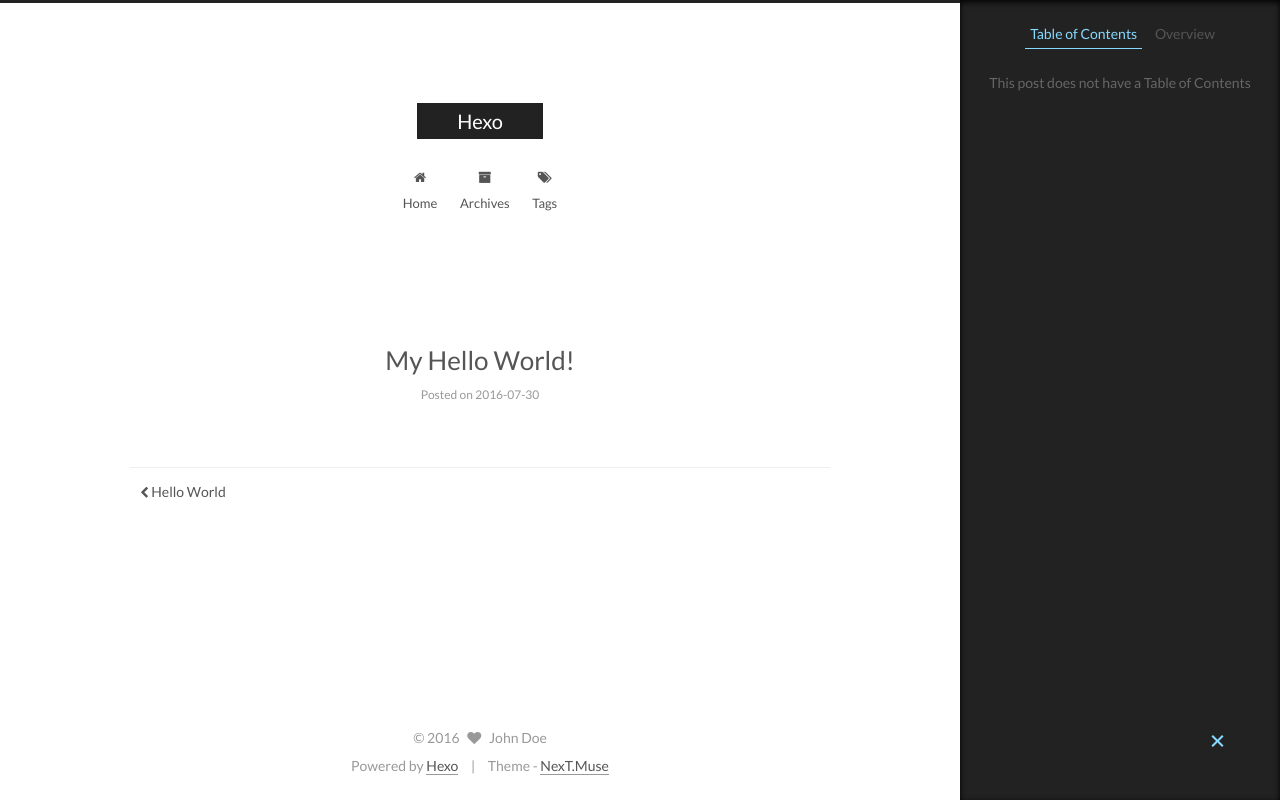
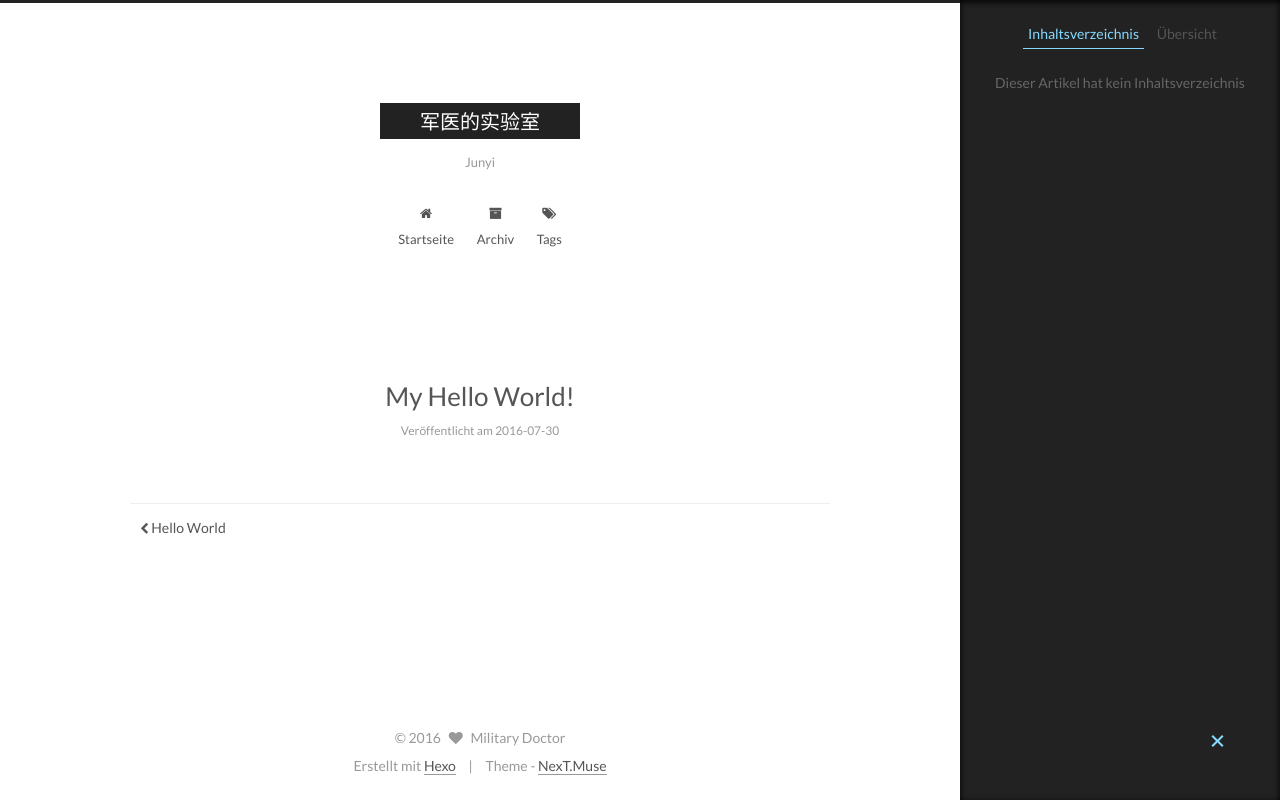
Before and after one commit to Fannao/Military-Doctor.github.io, a plain HTML site: page 2016/07/30/My-Hello-World/index.html in a window 1280 px wide. Both pictures are taken after a click on the element 1217 px from the left and 742 px from the top of the page. Drawn offline with Linux system fonts and the light colour scheme.

Commit message:
Site updated: 2016-07-30 17:22:09

```diff
--- a/2016/07/30/My-Hello-World/index.html
+++ b/2016/07/30/My-Hello-World/index.html
@@ -84,13 +84,16 @@
 
 
 
+<meta name="description" content="军医用来玩儿的">
 <meta property="og:type" content="article">
 <meta property="og:title" content="My Hello World!">
 <meta property="og:url" content="http://yoursite.com/2016/07/30/My-Hello-World/index.html">
-<meta property="og:site_name" content="Hexo">
+<meta property="og:site_name" content="军医的实验室">
+<meta property="og:description" content="军医用来玩儿的">
 <meta property="og:updated_time" content="2016-07-30T08:16:05.135Z">
 <meta name="twitter:card" content="summary">
 <meta name="twitter:title" content="My Hello World!">
+<meta name="twitter:description" content="军医用来玩儿的">
 
 
 
@@ -113,7 +116,7 @@
 
   <link rel="canonical" href="http://yoursite.com/2016/07/30/My-Hello-World/"/>
 
-  <title> My Hello World! | Hexo </title>
+  <title> My Hello World! | 军医的实验室 </title>
 </head>
 
 <body itemscope itemtype="http://schema.org/WebPage" lang="">
@@ -144,11 +147,11 @@
   <div class="custom-logo-site-title">
     <a href="/"  class="brand" rel="start">
       <span class="logo-line-before"><i></i></span>
-      <span class="site-title">Hexo</span>
+      <span class="site-title">军医的实验室</span>
       <span class="logo-line-after"><i></i></span>
     </a>
   </div>
-  <p class="site-subtitle"></p>
+  <p class="site-subtitle">Junyi</p>
 </div>
 
 <div class="site-nav-toggle">
@@ -171,7 +174,7 @@
 
               <i class="menu-item-icon fa fa-fw fa-home"></i> <br />
 
-            Home
+            Startseite
           </a>
         </li>
 
@@ -181,7 +184,7 @@
 
               <i class="menu-item-icon fa fa-fw fa-archive"></i> <br />
 
-            Archives
+            Archiv
           </a>
         </li>
 
@@ -244,7 +247,7 @@
             <span class="post-meta-item-icon">
               <i class="fa fa-calendar-o"></i>
             </span>
-            <span class="post-meta-item-text">Posted on</span>
+            <span class="post-meta-item-text">Veröffentlicht am</span>
             <time itemprop="dateCreated" datetime="2016-07-30T16:16:05+08:00" content="2016-07-30">
               2016-07-30
             </time>
@@ -353,10 +356,10 @@
 
         <ul class="sidebar-nav motion-element">
           <li class="sidebar-nav-toc sidebar-nav-active" data-target="post-toc-wrap" >
-            Table of Contents
+            Inhaltsverzeichnis
           </li>
           <li class="sidebar-nav-overview" data-target="site-overview">
-            Overview
+            Übersicht
           </li>
         </ul>
 
@@ -365,15 +368,15 @@
         <div class="site-author motion-element" itemprop="author" itemscope itemtype="http://schema.org/Person">
           <img class="site-author-image" itemprop="image"
                src="/images/avatar.gif"
-               alt="John Doe" />
-          <p class="site-author-name" itemprop="name">John Doe</p>
-          <p class="site-description motion-element" itemprop="description"></p>
+               alt="Military Doctor" />
+          <p class="site-author-name" itemprop="name">Military Doctor</p>
+          <p class="site-description motion-element" itemprop="description">军医用来玩儿的</p>
         </div>
         <nav class="site-state motion-element">
           <div class="site-state-item site-state-posts">
             <a href="/archives">
               <span class="site-state-item-count">2</span>
-              <span class="site-state-item-name">posts</span>
+              <span class="site-state-item-name">Artikel</span>
             </a>
           </div>
 
@@ -404,7 +407,7 @@
 
 
 
-              <p class="post-toc-empty">This post does not have a Table of Contents</p>
+              <p class="post-toc-empty">Dieser Artikel hat kein Inhaltsverzeichnis</p>
 
           </div>
         </section>
@@ -427,11 +430,11 @@
   <span class="with-love">
     <i class="fa fa-heart"></i>
   </span>
-  <span class="author" itemprop="copyrightHolder">John Doe</span>
+  <span class="author" itemprop="copyrightHolder">Military Doctor</span>
 </div>
 
 <div class="powered-by">
-  Powered by <a class="theme-link" href="https://hexo.io">Hexo</a>
+  Erstellt mit  <a class="theme-link" href="https://hexo.io">Hexo</a>
 </div>
 
 <div class="theme-info">
--- a/css/main.css
+++ b/css/main.css
@@ -1548,7 +1548,7 @@ pre .javascript .function {
   width: 4px;
   height: 4px;
   border-radius: 50%;
-  background: #837303;
+  background: #ff118f;
 }
 .links-of-blogroll {
   font-size: 13px;
```
Also changed, not shown: 2016/07/30/hello-world/index.html (+15 -15 lines), archives/2016/07/index.html (+18 -15 lines), archives/2016/index.html (+18 -15 lines), archives/index.html (+18 -15 lines), index.html (+19 -16 lines).
